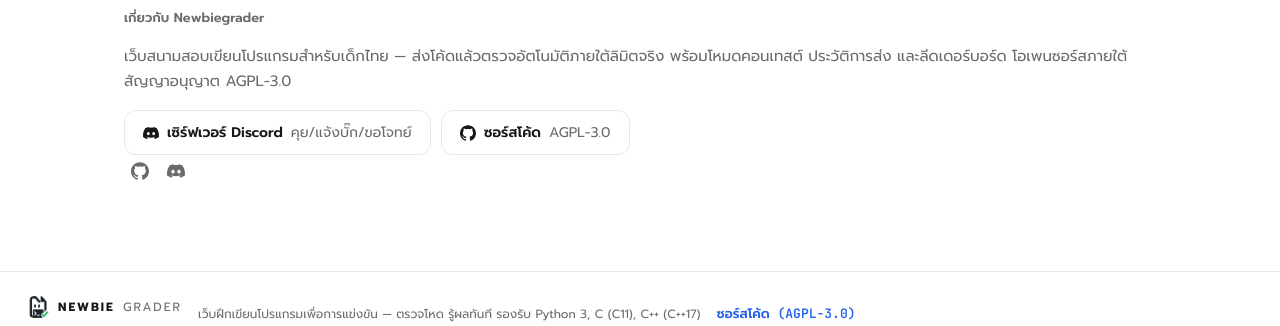
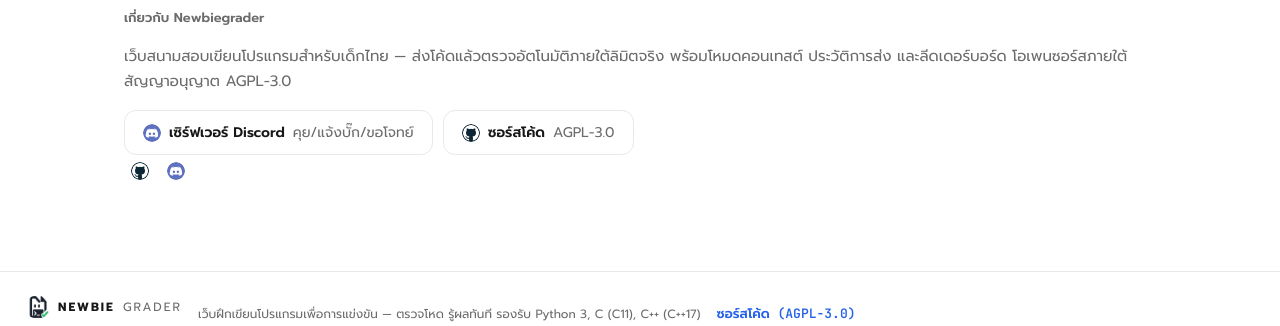
Before and after one commit to n3wbiekkkk/Newbiegrader, a FastAPI app: page / in a window 1280 px wide. Shown: the part 866-1192 px from the top of the page. Run offline with FastAPI, Linux system fonts and the light colour scheme; data that the repository does not hold is empty.

Commit message:
Assets: user-supplied Discord/GitHub badges in footer and About

```diff
--- a/static/index.html
+++ b/static/index.html
@@ -18,7 +18,7 @@
 <link rel="preconnect" href="https://fonts.googleapis.com">
 <link rel="preconnect" href="https://fonts.gstatic.com" crossorigin>
 <link rel="stylesheet" href="https://fonts.googleapis.com/css2?family=Prompt:wght@400;500;600;700&family=JetBrains+Mono:wght@400;600;700&display=swap">
-<link rel="stylesheet" href="/styles.css?v=16">
+<link rel="stylesheet" href="/styles.css?v=17">
 </head>
 <body>
 <svg width="0" height="0" style="position:absolute" aria-hidden="true">
@@ -104,12 +104,12 @@
       <h3 class="pane-h">เกี่ยวกับ Newbiegrader</h3>
       <p class="dim">เว็บสนามสอบเขียนโปรแกรมสำหรับเด็กไทย — ส่งโค้ดแล้วตรวจอัตโนมัติภายใต้ลิมิตจริง พร้อมโหมดคอนเทสต์ ประวัติการส่ง และลีดเดอร์บอร์ด โอเพนซอร์สภายใต้สัญญาอนุญาต AGPL-3.0</p>
       <div class="about-links">
-        <a class="about-link" href="https://discord.gg/7NQDHFBpf6" rel="noopener external"><svg class="ic ic-fill"><use href="#i-discord"/></svg><span>เซิร์ฟเวอร์ Discord</span> <span class="dim">คุย/แจ้งบั๊ก/ขอโจทย์</span></a>
-        <a class="about-link" href="https://github.com/n3wbiekkkk/Newbiegrader" rel="noopener external"><svg class="ic ic-fill"><use href="#i-github"/></svg><span>ซอร์สโค้ด</span> <span class="dim">AGPL-3.0</span></a>
+        <a class="about-link" href="https://discord.gg/7NQDHFBpf6" rel="noopener external"><img class="brand-img" src="/icons/discord.png?v=1" alt="" width="18" height="18"><span>เซิร์ฟเวอร์ Discord</span> <span class="dim">คุย/แจ้งบั๊ก/ขอโจทย์</span></a>
+        <a class="about-link" href="https://github.com/n3wbiekkkk/Newbiegrader" rel="noopener external"><img class="brand-img" src="/icons/github.png?v=1" alt="" width="18" height="18"><span>ซอร์สโค้ด</span> <span class="dim">AGPL-3.0</span></a>
       </div>
   <div class="social-row">
-    <a class="social-link" href="https://github.com/n3wbiekkkk/Newbiegrader" rel="noopener external" title="GitHub" aria-label="GitHub"><svg class="ic ic-fill"><use href="#i-github"/></svg></a>
-    <a class="social-link" href="https://discord.gg/7NQDHFBpf6" rel="noopener external" title="Discord" aria-label="Discord"><svg class="ic ic-fill"><use href="#i-discord"/></svg></a>
+    <a class="social-link" href="https://github.com/n3wbiekkkk/Newbiegrader" rel="noopener external" title="GitHub" aria-label="GitHub"><img class="brand-img" src="/icons/github.png?v=1" alt="" width="18" height="18"></a>
+    <a class="social-link" href="https://discord.gg/7NQDHFBpf6" rel="noopener external" title="Discord" aria-label="Discord"><img class="brand-img" src="/icons/discord.png?v=1" alt="" width="18" height="18"></a>
   </div>
     </div>
   </section>
--- a/static/styles.css
+++ b/static/styles.css
@@ -60,6 +60,7 @@
   --t-fast: .15s ease;
   --focus: 2px solid var(--link);
 
+  --brand-ring: #fff;      /* white backing for transparent brand PNGs, both themes */
   --mono: "JetBrains Mono", "Prompt", ui-monospace, "SF Mono", "Cascadia Code", Menlo, Consolas, monospace;
   --sans: "Prompt", -apple-system, BlinkMacSystemFont, "Segoe UI", sans-serif;
   --shadow-sm: 0 1px 2px rgba(0,0,0,.05);
@@ -101,6 +102,7 @@
   --tk-k: #c4b5fd; --tk-s: #86efac; --tk-c: #6b7280;
   --tk-n: #fbbf24; --tk-f: #93c5fd; --tk-p: #f87171;
 
+  --brand-ring: #fff;
   --shadow-sm: 0 1px 2px rgba(0,0,0,.35);
   --shadow: 0 1px 2px rgba(0,0,0,.4);
   color-scheme: dark;
@@ -791,3 +793,6 @@ tr.test-row:hover td { background: var(--panel2); }
 }
 .about-link:hover { border-color: var(--dim); transform: translateY(-1px); box-shadow: var(--shadow); }
 .about-link .dim { font-weight: 400; }
+
+/* user-supplied brand badges (PNG): round, theme-safe */
+.brand-img { width: 18px; height: 18px; border-radius: 50%; flex: none; background: var(--brand-ring); }
```
Also changed, not shown: static/icons/discord.png (added), static/icons/github.png (added).
